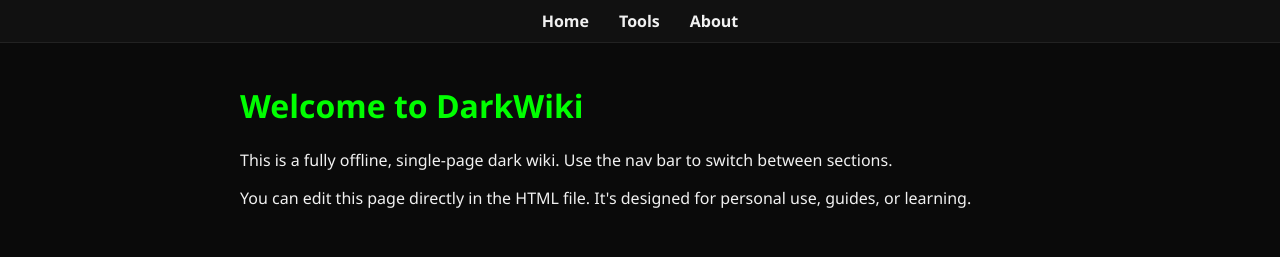
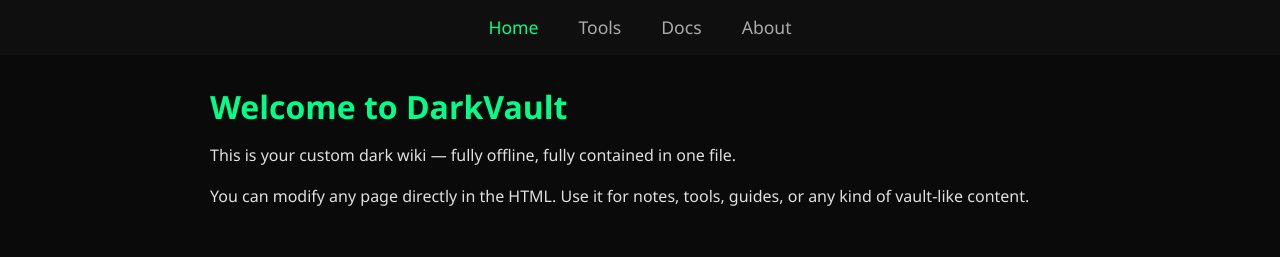
Before and after one commit to 2xricooo/Filebin, a plain HTML site: page index.html in a window 1280 px wide. Drawn offline with Linux system fonts and the light colour scheme.

Commit message:
Update index.html

```diff
--- a/index.html
+++ b/index.html
@@ -2,100 +2,157 @@
 <html lang="en">
 <head>
   <meta charset="UTF-8">
-  <title>DarkWiki</title>
+  <title>DarkVault</title>
   <meta name="viewport" content="width=device-width, initial-scale=1.0">
   <style>
-    body {
-      margin: 0;
-      background-color: #0a0a0a;
-      color: #f1f1f1;
+    /* RESET + BASE */
+    * { box-sizing: border-box; margin: 0; padding: 0; }
+    html, body {
       font-family: 'Segoe UI', sans-serif;
+      background: #0a0a0a;
+      color: #e0e0e0;
+      height: 100%;
     }
+
+    /* NAVIGATION */
     nav {
-      background-color: #111;
-      padding: 10px;
+      background: #0f0f0f;
+      border-bottom: 1px solid #111;
       display: flex;
       justify-content: center;
-      border-bottom: 1px solid #222;
+      padding: 15px 0;
+      position: sticky;
+      top: 0;
+      z-index: 100;
     }
+
     nav a {
-      color: #f1f1f1;
+      color: #aaa;
       text-decoration: none;
-      margin: 0 15px;
-      font-weight: bold;
-      transition: 0.3s;
+      margin: 0 20px;
+      font-size: 1.1rem;
+      transition: color 0.2s ease;
     }
-    nav a:hover {
-      color: #0f0;
+
+    nav a:hover, nav a.active {
+      color: #00ff88;
     }
+
+    /* CONTENT AREA */
     .content {
-      padding: 20px;
-      max-width: 800px;
+      padding: 30px 20px;
+      max-width: 900px;
       margin: auto;
+      animation: fadeIn 0.3s ease;
     }
-    .hidden {
+
+    .page {
       display: none;
     }
-    h1 {
-      color: #0f0;
+
+    .page.active {
+      display: block;
     }
+
+    /* TYPOGRAPHY */
+    h1, h2, h3 {
+      margin-bottom: 15px;
+      color: #00ff88;
+    }
+
+    p {
+      margin-bottom: 15px;
+      line-height: 1.6;
+    }
+
+    ul {
+      margin: 10px 0 20px 20px;
+    }
+
     code {
-      background: #111;
-      padding: 2px 6px;
+      background: #151515;
+      padding: 2px 5px;
       border-radius: 4px;
+      color: #ccc;
       font-family: monospace;
-      color: #ccc;
+    }
+
+    @keyframes fadeIn {
+      from { opacity: 0; transform: translateY(10px); }
+      to { opacity: 1; transform: translateY(0); }
+    }
+
+    /* MOBILE */
+    @media (max-width: 600px) {
+      nav a {
+        margin: 0 10px;
+        font-size: 1rem;
+      }
     }
   </style>
 </head>
 <body>
 
+  <!-- NAVIGATION -->
   <nav>
-    <a href="#home">Home</a>
-    <a href="#tools">Tools</a>
-    <a href="#about">About</a>
+    <a href="#home" class="nav-link">Home</a>
+    <a href="#tools" class="nav-link">Tools</a>
+    <a href="#docs" class="nav-link">Docs</a>
+    <a href="#about" class="nav-link">About</a>
   </nav>
 
+  <!-- CONTENT PAGES -->
   <div class="content">
-    <div id="page-home" class="page">
-      <h1>Welcome to DarkWiki</h1>
-      <p>This is a fully offline, single-page dark wiki. Use the nav bar to switch between sections.</p>
-      <p>You can edit this page directly in the HTML file. It's designed for personal use, guides, or learning.</p>
+    <div id="page-home" class="page active">
+      <h1>Welcome to DarkVault</h1>
+      <p>This is your custom dark wiki — fully offline, fully contained in one file.</p>
+      <p>You can modify any page directly in the HTML. Use it for notes, tools, guides, or any kind of vault-like content.</p>
     </div>
 
-    <div id="page-tools" class="page hidden">
+    <div id="page-tools" class="page">
       <h1>Tools</h1>
       <ul>
-        <li><code>nslookup</code> – DNS record checking</li>
-        <li><code>whois</code> – Domain info lookup</li>
-        <li><code>ping</code> – Test host reachability</li>
+        <li><code>nslookup</code> — DNS lookup</li>
+        <li><code>whois</code> — Domain info</li>
+        <li><code>nmap</code> — Port scanner</li>
+        <li><code>curl</code> — Request tester</li>
       </ul>
     </div>
 
-    <div id="page-about" class="page hidden">
-      <h1>About</h1>
-      <p>This wiki is built using a single HTML file, using only JavaScript and CSS. It requires no server.</p>
-      <p>You can duplicate this file and modify the content to fit any purpose — guides, notes, personal site, etc.</p>
+    <div id="page-docs" class="page">
+      <h1>Documentation</h1>
+      <p>You can use this page to write guides, how-tos, or code references.</p>
+      <p>Example:</p>
+      <pre><code>ping google.com
+tracert github.com</code></pre>
+    </div>
+
+    <div id="page-about" class="page">
+      <h1>About This Site</h1>
+      <p>DarkVault is a static wiki built with just HTML, CSS, and JavaScript. No backend. No storage. No tracking.</p>
+      <p>Use it offline, modify it freely, and share it however you want. It’s yours.</p>
     </div>
   </div>
 
+  <!-- JAVASCRIPT ROUTING -->
   <script>
-    function showPage(pageId) {
-      document.querySelectorAll('.page').forEach(p => p.classList.add('hidden'));
-      const page = document.getElementById('page-' + pageId);
-      if (page) page.classList.remove('hidden');
+    const links = document.querySelectorAll('.nav-link');
+    const pages = document.querySelectorAll('.page');
+
+    function switchPage() {
+      const hash = window.location.hash.substring(1) || 'home';
+
+      pages.forEach(p => p.classList.remove('active'));
+      document.getElementById('page-' + hash)?.classList.add('active');
+
+      links.forEach(link => {
+        link.classList.toggle('active', link.getAttribute('href') === '#' + hash);
+      });
     }
 
-    window.addEventListener('hashchange', () => {
-      const page = location.hash.slice(1) || 'home';
-      showPage(page);
-    });
+    window.addEventListener('hashchange', switchPage);
+    window.addEventListener('load', switchPage);
+  </script>
 
-    // Load correct page on first load
-    window.addEventListener('load', () => {
-      const page = location.hash.slice(1) || 'home';
-      showPage(page);
-    });
-  </script>
 </body>
 </html>
```
